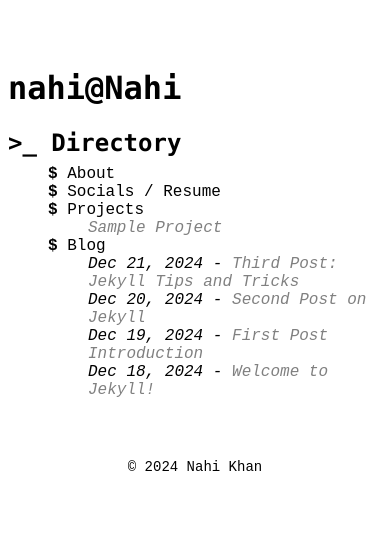
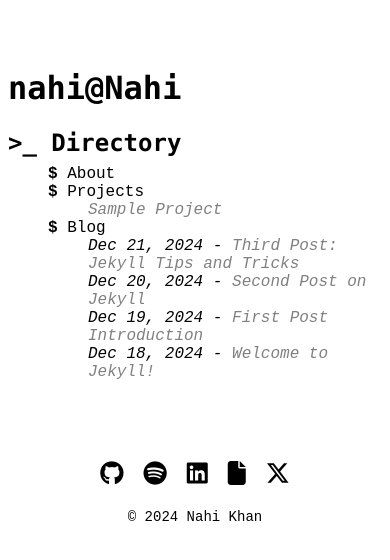
Before and after one commit to nvhiii/nahi-site, a Jekyll site: the page built from index.md, in a window 390 px wide. Shown: the top 560 px of the page. Built offline with Jekyll 4.4.1, drawn with Linux system fonts in a browser that asks for light colours.

Commit message:
contact removed, added to landing

```diff
--- /dev/null
+++ b/_layouts/home.html
@@ -0,0 +1,61 @@
+<!DOCTYPE html>
+<html lang="en">
+  <head>
+    <meta charset="UTF-8" />
+    <meta name="viewport" content="width=device-width, initial-scale=1.0" />
+    <title>{{ page.title }}</title>
+    <link
+      rel="stylesheet"
+      href="https://cdnjs.cloudflare.com/ajax/libs/font-awesome/6.7.2/css/all.min.css"
+    />
+    <link rel="stylesheet" href="/assets/css/style.css" />
+  </head>
+  <body>
+    <div class="container">{{ content }}</div>
+    <footer>
+      <div class="socials-container">
+        <a
+          href="https://github.com/nvhiii"
+          target="_blank"
+          rel="noopener noreferrer"
+          class="social-icon"
+        >
+          <i class="fa-brands fa-github"></i>
+        </a>
+        <a
+          href="https://open.spotify.com/user/224o2lzbiibqlr3ncsuf6qtwy?trackId=2Rw6wkd0q3LXx5xsdjLs1P"
+          target="_blank"
+          rel="noopener noreferrer"
+          class="social-icon"
+        >
+          <i class="fa-brands fa-spotify"></i>
+        </a>
+        <a
+          href="https://www.linkedin.com/in/nahi-khan/"
+          target="_blank"
+          rel="noopener noreferrer"
+          class="social-icon"
+        >
+          <i class="fa-brands fa-linkedin"></i>
+        </a>
+        <a
+          href="https://drive.google.com/file/d/1hqlB33lsCyWPGOVxrkv7aLZ-22iSX4PE/view?usp=sharing"
+          target="_blank"
+          rel="noopener noreferrer"
+          class="social-icon"
+        >
+          <i class="fas fa-file"></i>
+        </a>
+        <a
+          href="https://twitter.com/"
+          target="_blank"
+          rel="noopener noreferrer"
+          class="social-icon"
+        >
+          <i class="fa-brands fa-x-twitter"></i>
+        </a>
+      </div>
+      <div class="footer-copyright">© 2024 Nahi Khan</div>
+    </footer>
+  </body>
+</html>
--- a/assets/css/style.css
+++ b/assets/css/style.css
@@ -83,30 +83,6 @@ li.subitem:before {
   color: blue; /* Change the color to blue */
 }
 
-.socials {
-  list-style-type: none; /* Removes default list bullets */
-  padding: 0;
-  padding-left: 2.5rem; /* Adds padding to the left of the list */
-  margin-top: 0; /* Removes top margin from the ul element */
-}
-
-.socials li {
-  display: flex; /* Ensures the contents are in a row */
-  align-items: center; /* Vertically aligns items in the middle */
-  margin-bottom: 10px; /* Space between items */
-}
-
-.socials li:before {
-  margin-right: 20px; /* Right margin for space after $ */
-  font-weight: bold; /* Keeps the $ sign bold */
-  display: inline-block; /* Ensures the $ sign aligns correctly */
-  width: 20px; /* Width to align $ with content from other pages */
-}
-
-.socials i {
-  margin-right: 10px; /* Space between the icon and the text */
-}
-
 .page-container {
   margin-top: 20px;
 }
@@ -152,3 +128,29 @@ footer {
     text-align: center; /* Centers text on smaller screens */
   }
 }
+
+/* Social Media Container Styling */
+.socials-container {
+  display: flex;
+  justify-content: flex-start; /* Align icons to the left on larger screens */
+  gap: 20px; /* Spacing between icons */
+  margin: 20px 0; /* Add space above the footer */
+}
+
+/* Social Icon Styling */
+.social-icon {
+  font-size: 24px; /* Icon size */
+  color: black; /* Default color */
+  text-decoration: none; /* Remove underline */
+}
+
+.social-icon:hover {
+  color: grey; /* Slightly lighter color on hover */
+}
+
+/* Center icons on smaller screens */
+@media (max-width: 640px) {
+  .socials-container {
+    justify-content: center; /* Center icons on smaller screens */
+  }
+}
--- a/index.md
+++ b/index.md
@@ -11,7 +11,6 @@ title: Home
 ## Directory
 
 - [About]({{ site.baseurl }}/about/)
-- [Socials / Resume]({{ site.baseurl }}/contact/)
 - [Projects]({{ site.baseurl }}/projects/)
   <ul>
   {% for project in site.projects %}
```
Also changed, not shown: other parts of index.md (+1 -1 lines), contact.md (deleted, +0 -29 lines).
